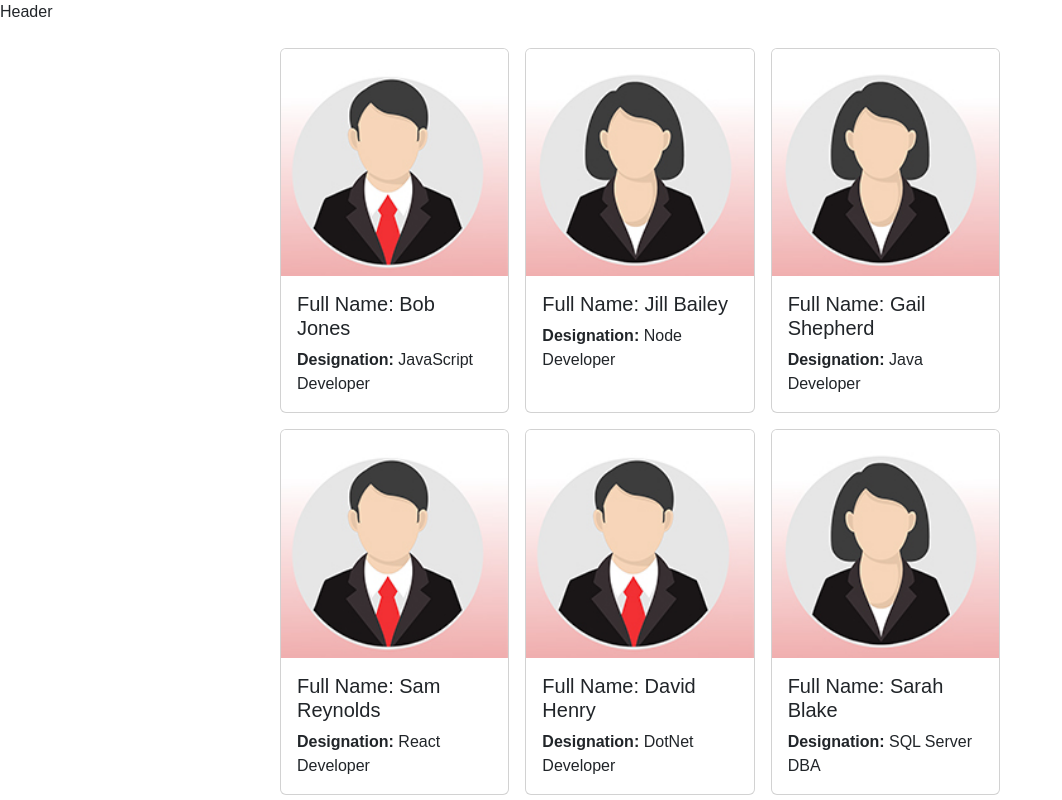
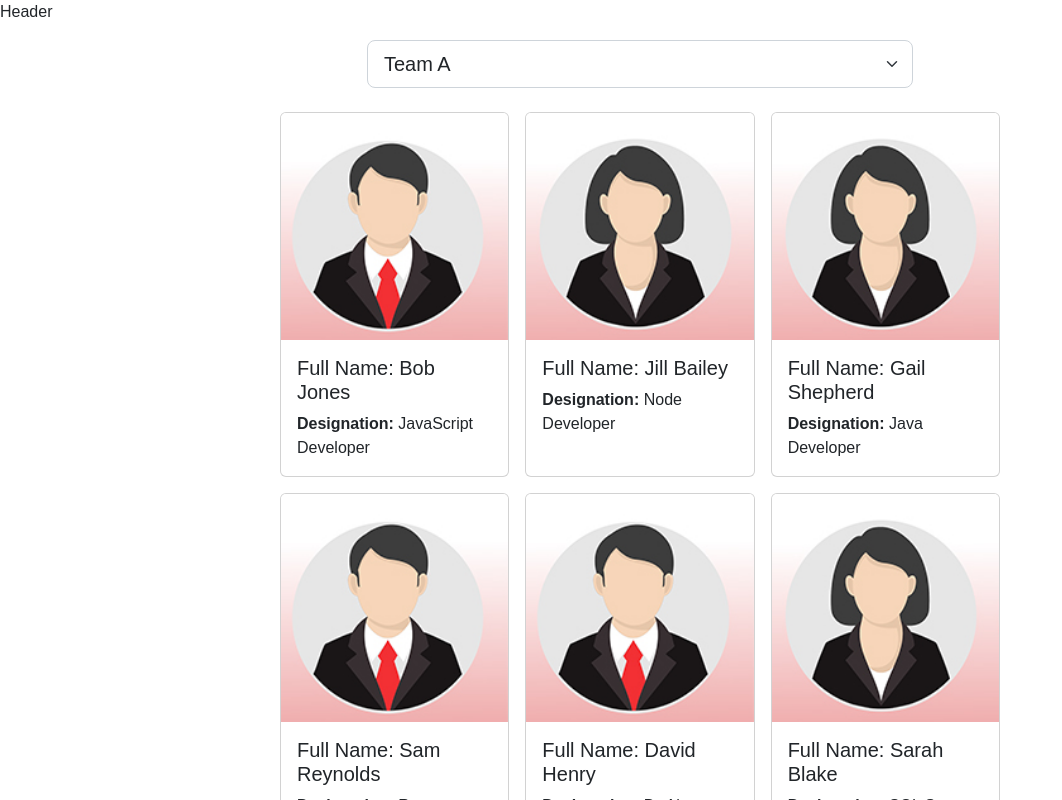
Before and after one commit to IsmailMuhammed2019/team-member-allocation, a React (Vite) app: page / in a window 1280 px wide. Shown: the top 800 px of the page, without its empty margins (0-1062 px from the left). Built offline with nearby package versions, Linux system fonts and the light colour scheme.

Commit message:
add select team option button

```diff
--- a/src/Employee.jsx
+++ b/src/Employee.jsx
@@ -7,7 +7,19 @@
     const [employees, setEmployees] = useState(data)
 
   return (
+    <>
     <div className='row justify-content-center mt-3 mb-3'>
+        <div className='col-6'>
+        <select className='form-select form-select-lg'>
+            <option value="TeamA">Team A</option>
+            <option value="TeamB">Team B</option>
+            <option value="TeamC">Team C</option>
+            <option value="TeamD">Team D</option>
+        </select>
+        </div>
+    </div>
+    <div className='row justify-content-center mt-3 mb-3'>
+
         <div className='col-8'>
             <div className='card-collection'>
         {employees.map((employee) => {
@@ -25,6 +37,7 @@
         </div>
         </div>
     </div>
+    </>
   )
 }
 
```
